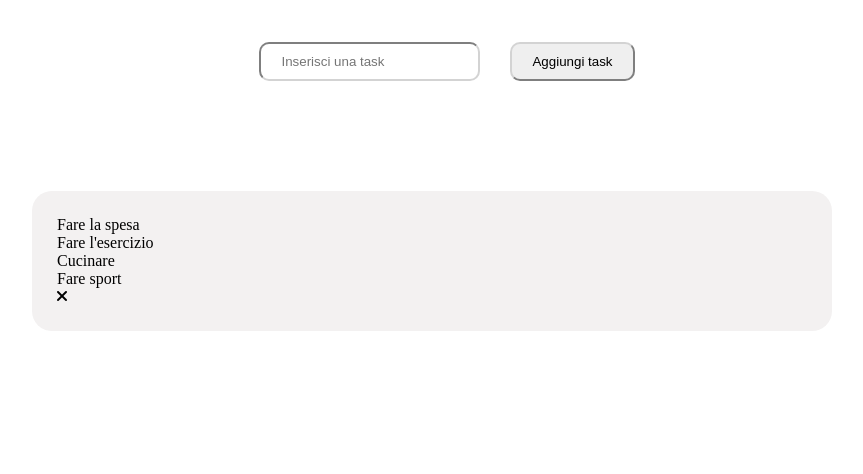
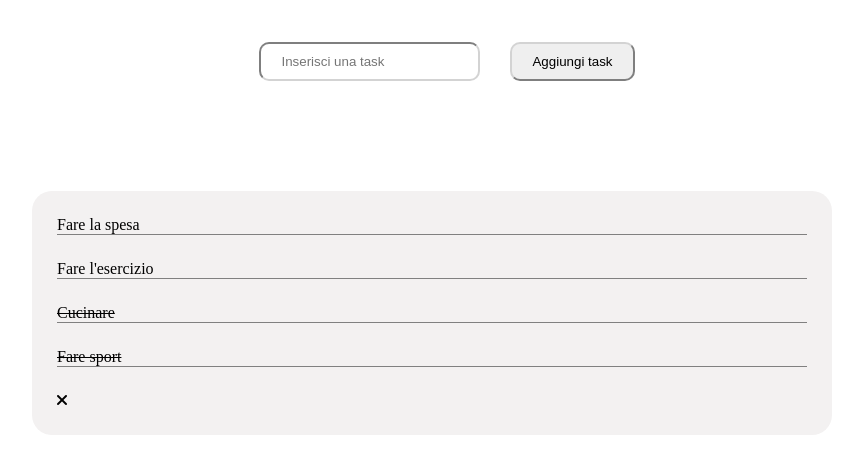
Before and after one commit to Vale-riad/Vue-To-Do-List, a plain HTML site: page index.html in a window 1280 px wide. Shown: the part 162-636 px from the top of the page, without its empty margins (208-1071 px from the left). Drawn offline with nearby package versions, Linux system fonts and the light colour scheme.

Commit message:
Aggiunge remove e c:line. ma c'è sempre err di ATD

```diff
--- a/index.html
+++ b/index.html
@@ -14,13 +14,13 @@
     <div class="logo">
         <img src="img/logo.png">
     </div>
-    <form class="new-task" @submit.prevent="addTodo" >
+    <form class="new-task"   @submit.prevent="addTodo" >
         <input type="text" placeholder="Inserisci una task" v-model="newTodo" required>
         <button type="submit">Aggiungi task</button>
     </form>
     <div class="tasks-container">
         <ul>
-            <li class="task" v-for="(todo,index) in toDoList">{{todo.task}}</li>
+            <li class="task" v-for="(todo,index) in toDoList" :class="todo.done ? 'line' : ''">{{todo.task}}</li>
             <span @click="removeToDo(index)"><i class="fa-solid fa-xmark"></i></span>
             </li>
         </ul>
--- a/main.js
+++ b/main.js
@@ -29,8 +29,9 @@ const { createApp } = Vue
     },
     methods:{
       addTodo(){
+        this.newTodo='';
         this.toDoList.push(this.newTodo);
-        this.newTodo='';
+
       },
       removeToDo(index){
 this.toDoList.splice(index, 1);
--- a/style.css
+++ b/style.css
@@ -13,7 +13,6 @@
    }
 img{
     width:400px;
-
 }
 .new-task{
     align-items: center;
@@ -31,7 +30,6 @@ button{
     border-radius: 10px;
     border-color: lightgray;
 }
-
 .tasks-container{
     margin-top: 50px;
     width: 100%;
@@ -42,4 +40,9 @@ button{
 .task{
     display: flex;
     justify-content: space-between;
+    margin-bottom: 25px;
+    border-bottom: 1px solid gray;
 }
+.line{
+    text-decoration: line-through;
+}
```
